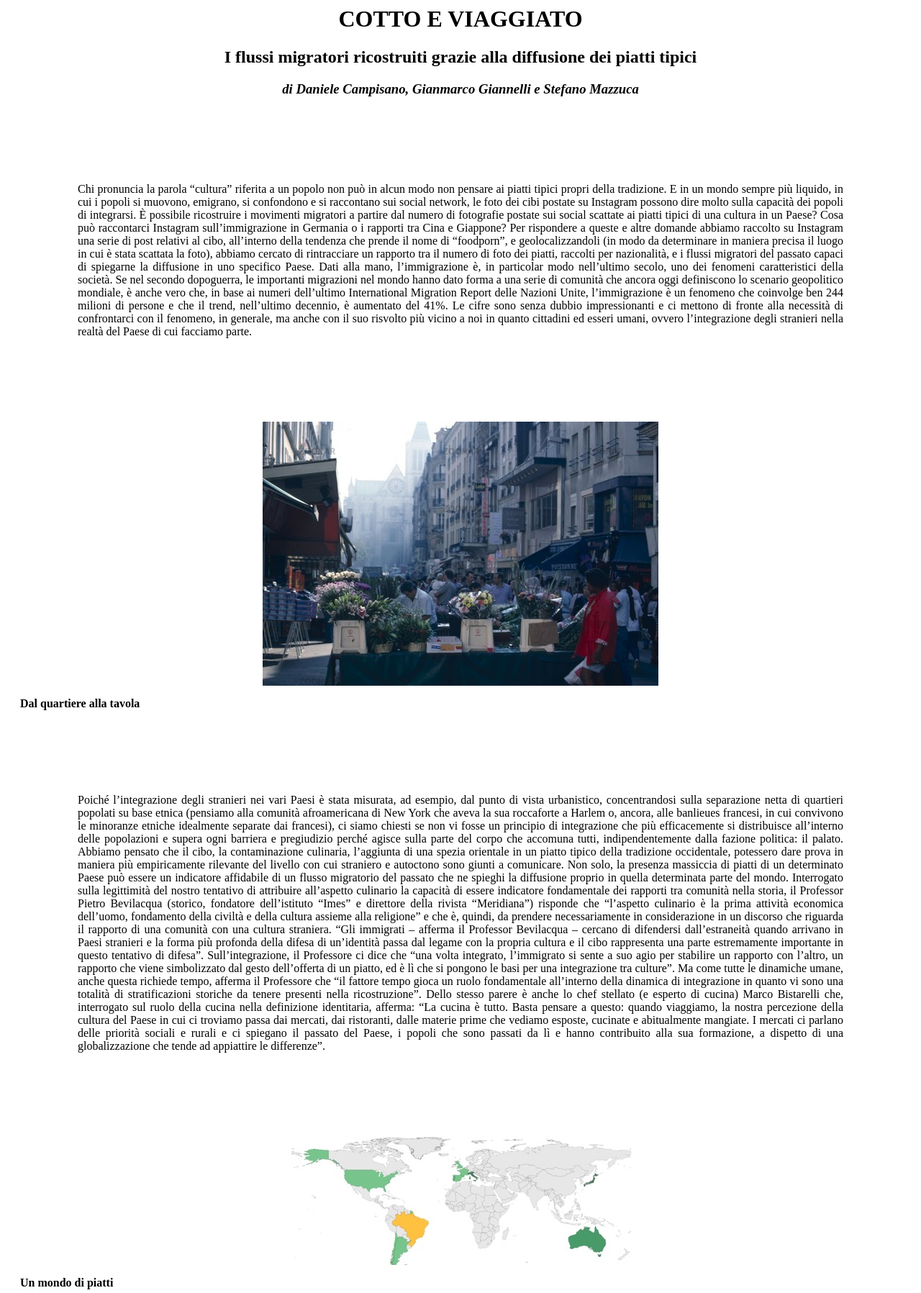
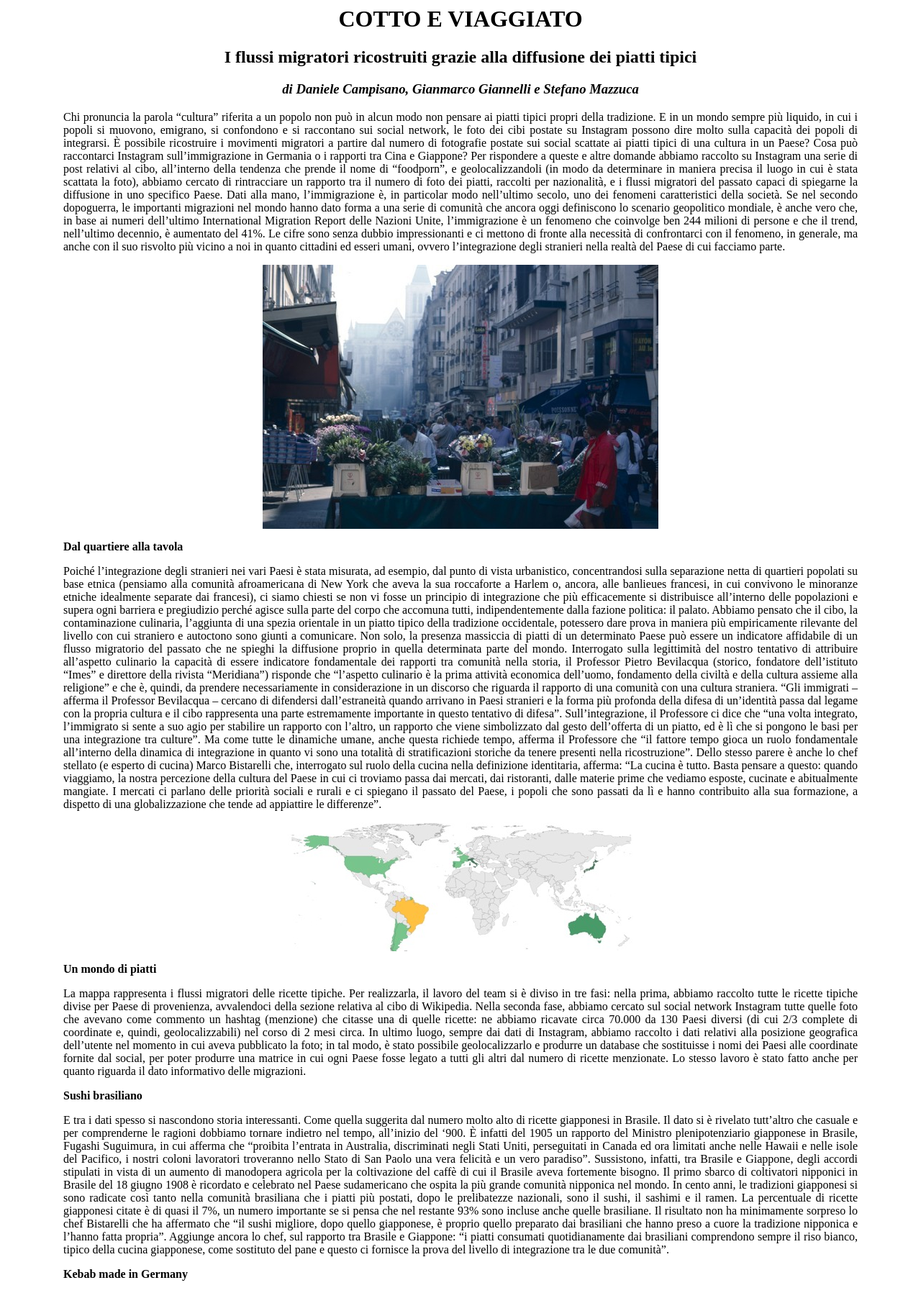
Before and after one commit to stemazz/foodMigration, a PHP site: page /art.html in a window 1280 px wide. Shown: the top 1797 px of the page at 72% size. Run offline with PHP 8.4, Linux system fonts and the light colour scheme.

Commit message:
make it super better

```diff
--- a/CSS/art.css
+++ b/CSS/art.css
@@ -11,5 +11,6 @@ h1,h2,h3{
 }
 
 div{
-	padding: 100px;
+	padding-right: 80px;
+	padding-left: 80px;
 }
--- a/art.html
+++ b/art.html
@@ -30,7 +30,7 @@ Dati alla mano, l’immigrazione è, in particolar modo nell’ultimo secolo, un
 
 <p style="text-align: center;"><img src="./img/10_1290c5b943d042d77fad890660247fff.jpg"></p>
 
-<p style="text-align: left; margin-left: 20px ">
+<p style="text-align: left; margin-left: 80px ">
 	<b>Dal quartiere alla tavola</b>
 </p>
 
@@ -41,7 +41,7 @@ Dati alla mano, l’immigrazione è, in particolar modo nell’ultimo secolo, un
 
 <p style="text-align: center;"><img src="./img/mappa.jpg"></p>
 
-<p style="text-align: left; margin-left: 20px ">
+<p style="text-align: left; margin-left: 80px ">
 	<b>Un mondo di piatti </b>
 </p>
 
@@ -49,7 +49,7 @@ Dati alla mano, l’immigrazione è, in particolar modo nell’ultimo secolo, un
 	La mappa rappresenta i flussi migratori delle ricette tipiche. Per realizzarla, il lavoro del team si è diviso in tre fasi: nella prima, abbiamo raccolto tutte le ricette tipiche divise per Paese di provenienza, avvalendoci della sezione relativa al cibo di Wikipedia. Nella seconda fase, abbiamo cercato sul social network Instagram tutte quelle foto che avevano come commento un hashtag (menzione) che citasse una di quelle ricette: ne abbiamo ricavate circa 70.000 da 130 Paesi diversi (di cui 2/3 complete di coordinate e, quindi, geolocalizzabili) nel corso di 2 mesi circa. In ultimo luogo, sempre dai dati di Instagram, abbiamo raccolto i dati relativi alla posizione geografica dell’utente nel momento in cui aveva pubblicato la foto; in tal modo, è stato possibile geolocalizzarlo e produrre un database che sostituisse i nomi dei Paesi alle coordinate fornite dal social, per poter produrre una matrice in cui ogni Paese fosse legato a tutti gli altri dal numero di ricette menzionate. Lo stesso lavoro è stato fatto anche per quanto riguarda il dato informativo delle migrazioni.
 </div>
 
-<p style="text-align: left; margin-left: 20px ">
+<p style="text-align: left; margin-left: 80px ">
 	<b>Sushi brasiliano </b>
 </p>
 
@@ -58,7 +58,7 @@ Dati alla mano, l’immigrazione è, in particolar modo nell’ultimo secolo, un
 Il risultato non ha minimamente sorpreso lo chef Bistarelli che ha affermato che “il sushi migliore, dopo quello giapponese, è proprio quello preparato dai brasiliani che hanno preso a cuore la tradizione nipponica e l’hanno fatta propria”. Aggiunge ancora lo chef, sul rapporto tra Brasile e Giappone: “i piatti consumati quotidianamente dai brasiliani comprendono sempre il riso bianco, tipico della cucina giapponese, come sostituto del pane e questo ci fornisce la prova del livello di integrazione tra le due comunità”.
 </div>
 
-<p style="text-align: left; margin-left: 20px ">
+<p style="text-align: left; margin-left: 80px ">
 	<b>Kebab made in Germany  </b>
 </p>
 
@@ -66,7 +66,7 @@ Il risultato non ha minimamente sorpreso lo chef Bistarelli che ha affermato che
 	Un’altra storia coinvolge la Germania e la Turchia. Se è, infatti, vero che vi sono moltissime ricette straniere citate in Germania, è anche vero che il numero di quelle specificatamente turche non si può ignorare (circa il 4% sul totale di ricette trovate). Diversamente rispetto all’esempio precedente, per arrivare a comprendere le ragioni dell’influenza turca in Germania, bisogna tornare indietro ai tempi dell’impero ottomano e del Kaiser Guglielmo II. L’influenza turca in Germania ha radici antiche ma effetti che si ripercuotono ancora oggi e che nel corso della storia si è esplicitata nell’uso e nell’abuso del caffè (il Kaiser proibì l’importazione dei chicchi dalla Turchia) e nel look che andava sotto il nome di <em>Türkenmode</em>. Il popolo turco emigrato in Germania ha superato i periodi delle tensioni razziali, delle epurazioni tedesche e si è radicato in maniera capillare nella società tedesca. Non a caso, l’inventore del <em>doner</em> Kebab, Kadir Nurman, ha fatto nascere la sua creatura proprio in Germania. Ma è, in generale, la cucina turca ad aver determinato in maniera profonda la cucina tedesca: “pensate alle spezie. – afferma chef Bistarelli - La cucina tradizionale tedesca ne era quasi priva. Sono stati i turchi, che hanno le spezie come caposaldo culinario, a introdurle nella gastronomia tipica”.
 </div>
 
-<p style="text-align: left; margin-left: 20px ">
+<p style="text-align: left; margin-left: 80px ">
 	<b>Se l’Europa arriva oltreoceano </b>
 </p>
 
@@ -75,7 +75,7 @@ Il risultato non ha minimamente sorpreso lo chef Bistarelli che ha affermato che
 O ancora: si potrebbe raccontare del flusso migratorio degli italiani verso l’America e che non ha colpito solo gli USA (nel periodo tra il 1880 e il 1915), ma anche il Messico. Le regioni di provenienza del vasto numero di italiani emigrati nel XIX secolo erano soprattutto Veneto e Trentino. L’influenza italiana in Messico è stata così tanto forte, che vi sono delle regioni messicane, come il <em>Chipilo</em>, in cui gran parte della comunità parla ancora dialetto veneto in famiglia.
 </div>
 
-<p style="text-align: left; margin-left: 20px ">
+<p style="text-align: left; margin-left: 80px ">
 	<b>Vicini, ma non a tavola </b>
 </p>
 
```
